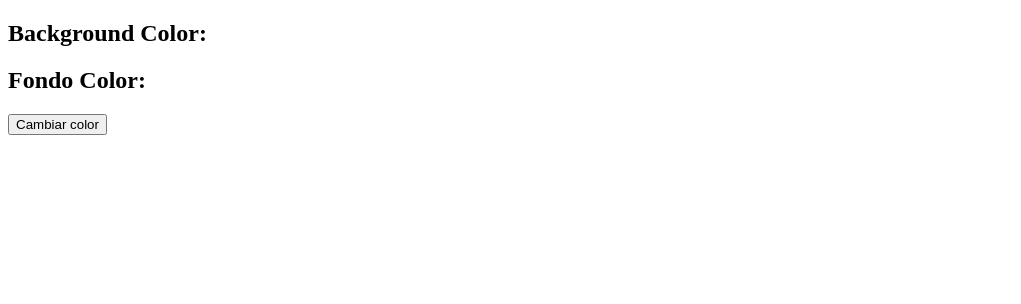
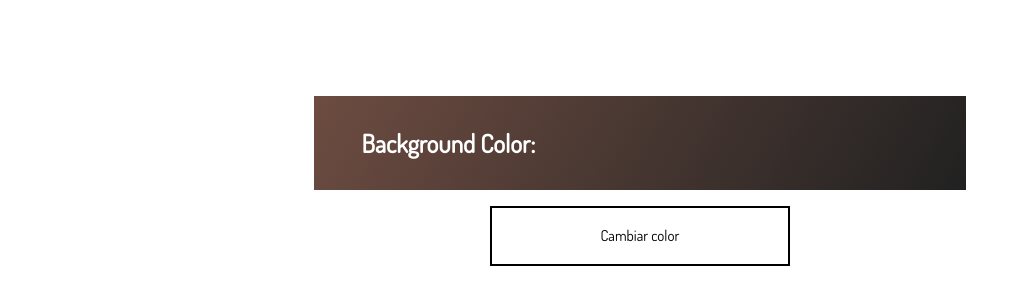
Before and after one commit to Ferney05/cambiador-de-color_nextven, a plain HTML site: page index.html in a window 1280 px wide. Shown: the whole page, without its empty margins (0-1021 px from the left). Drawn offline with Linux system fonts and the light colour scheme; the site is published under a folder, as on GitHub Pages, so addresses that start at the root find nothing.

Commit message:
Guardando proyecto

```diff
--- a/index.html
+++ b/index.html
@@ -8,8 +8,8 @@
     <link rel="shortcut icon" href="/img/logo-nextven__icon.png" type="image/x-icon">
     <link href="https://fonts.googleapis.com/css2?family=Dosis&family=Open+Sans&family=Parisienne&display=swap" rel="stylesheet"/>
     <link rel="shortcut icon" href="" type="image/x-icon">
-    <link rel="stylesheet" href="/css/styles.css">
-    <link rel="stylesheet" href="/css/responsive.css">
+    <link rel="stylesheet" href="styles.css">
+    <link rel="stylesheet" href="responsive.css">
 </head>
 <body class="body">
 
@@ -27,6 +27,6 @@
         </div>
     </section>
 
-    <script src="/js/script.js"></script>
+    <script src="script.js"></script>
 </body>
 </html>
```
Also changed, not shown: responsive.css (renamed from css/responsive.css), script.js (renamed from js/script.js), styles.css (renamed from css/styles.css).
